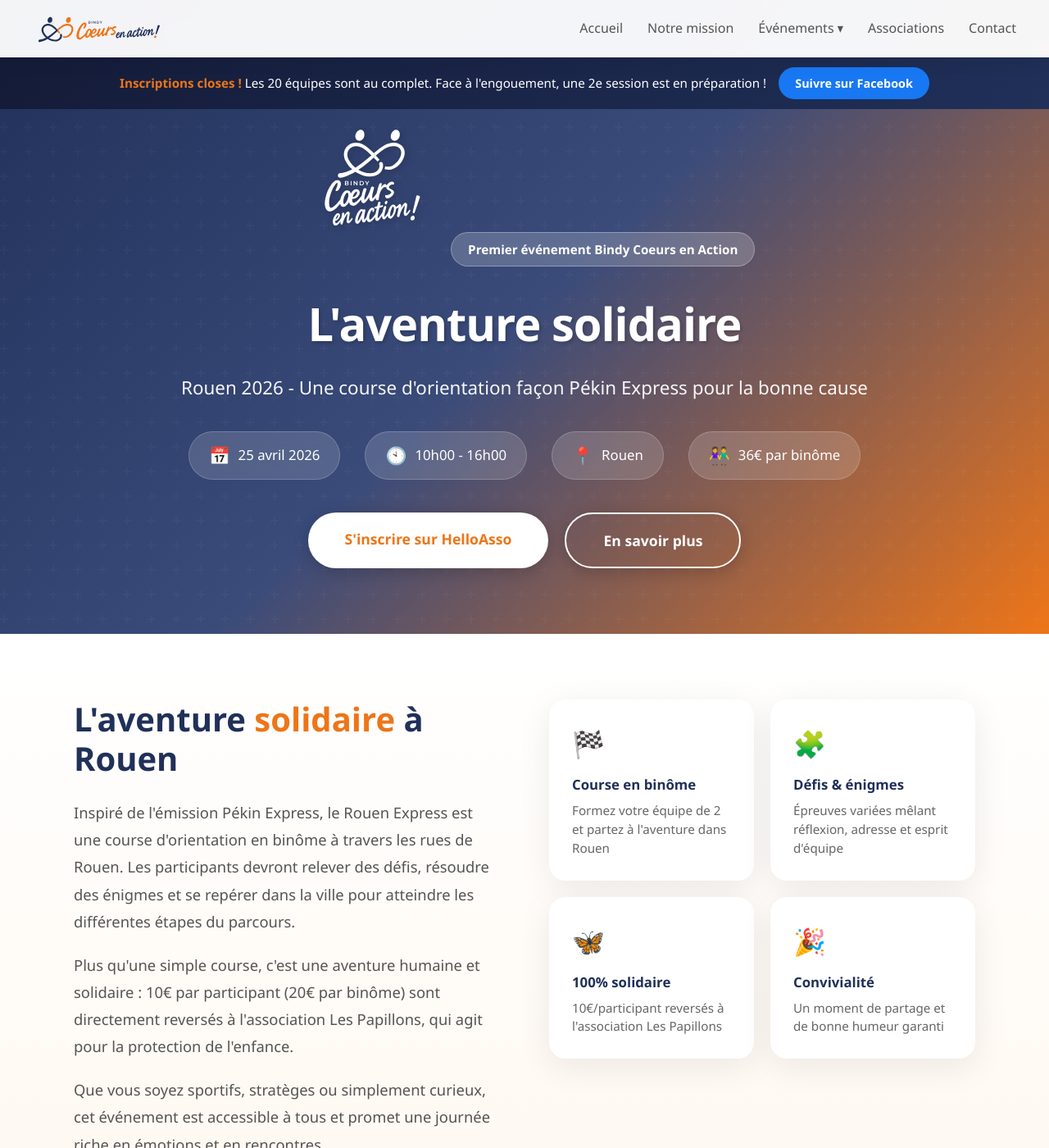
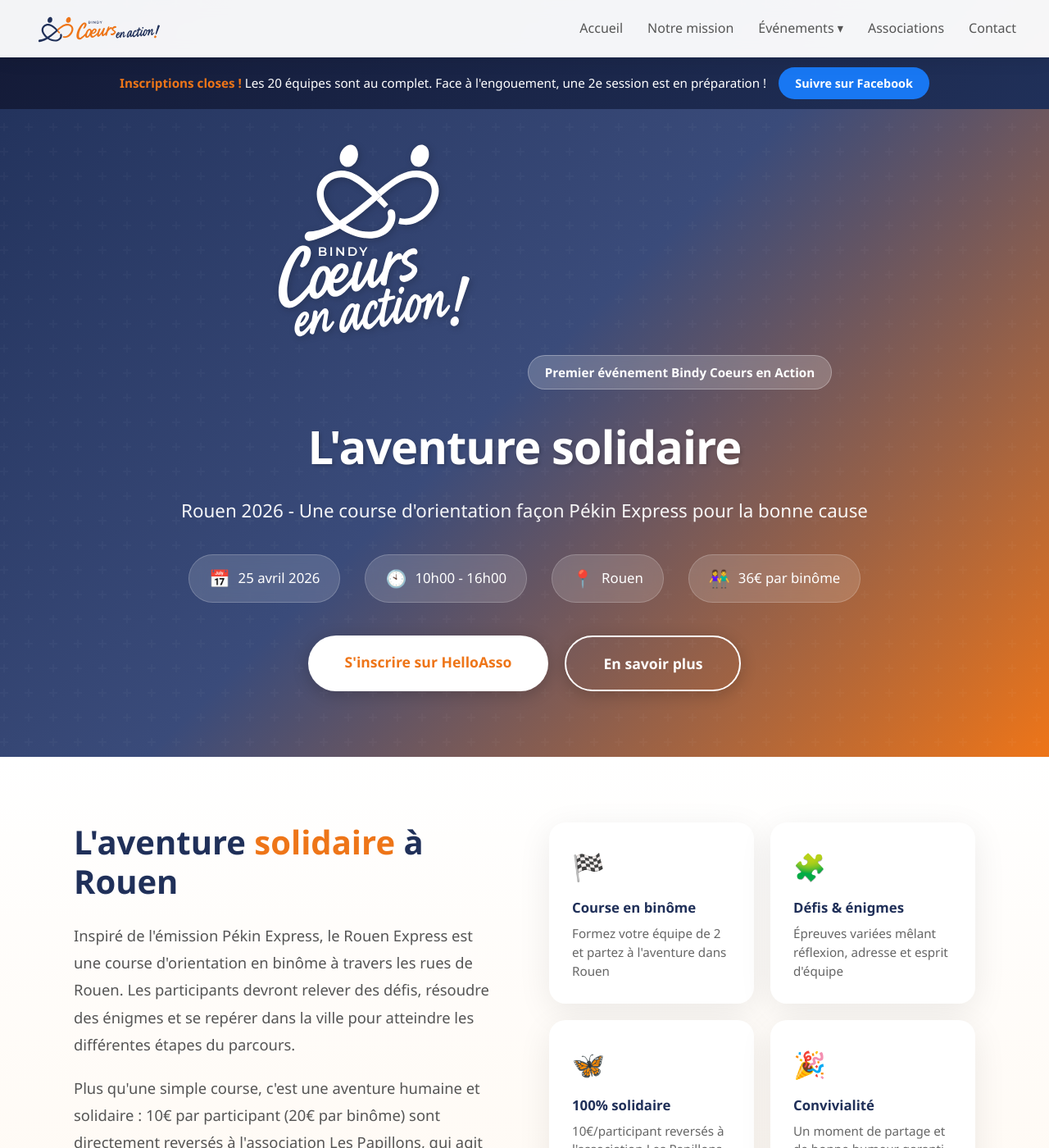
Before and after one commit to Lotto/bindycoeursenaction.fr, a Jekyll site: the page built from aventure-solidaire-rouen-2026.html, in a window 1280 px wide and 1400 px high. Shown: the whole window at 82% size. Built offline with Jekyll 4.4.1, drawn with Linux system fonts in a browser that asks for light colours.

Commit message:
Hero événement : logo doublé (300px desktop, 220px mobile)
Generated with [Claude Code](https://claude.ai/code)
via [Happy](https://happy.engineering)

Co-Authored-By: Claude <noreply@anthropic.com>
Co-Authored-By: Happy <yesreply@happy.engineering>

```diff
--- a/aventure-solidaire-rouen-2026.html
+++ b/aventure-solidaire-rouen-2026.html
@@ -129,7 +129,7 @@ permalink: /aventure-solidaire-rouen-2026
   }
 
   .event-hero-logo {
-    height: 150px;
+    height: 300px;
     width: auto;
     margin-bottom: 20px;
     filter: drop-shadow(2px 2px 4px rgba(0,0,0,0.2));
@@ -637,7 +637,7 @@ permalink: /aventure-solidaire-rouen-2026
     }
 
     .event-hero-logo {
-      height: 110px;
+      height: 220px;
     }
 
     .event-hero .event-tagline {
```
